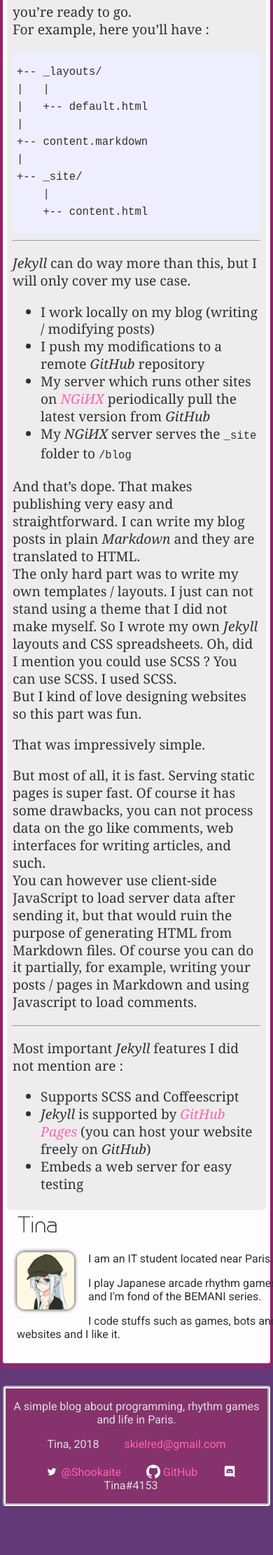
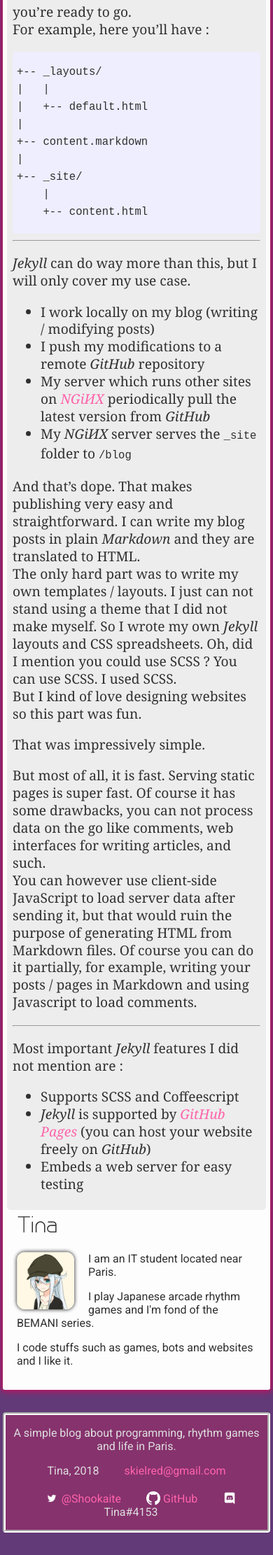
Before and after one commit to Tina-otoge/blog, a Jekyll site: the page built from _posts/2017-11-04-using-jekyll.markdown, in a window 390 px wide. Shown: the part 1903-4125 px from the top of the page at 70% size. Built offline with Jekyll 4.4.1, drawn with Linux system fonts in a browser that asks for light colours; before the commit the page ends 4087 px from its top, so only the background shows below that.

Commit message:
fixes article aside width on mobile

```diff
--- a/assets/prince.css
+++ b/assets/prince.css
@@ -183,7 +183,7 @@
 
   article .main-content aside {
     display: block;
-    width: 100%;
+    width: calc(100% - 2em);
   }
 }
 
```
